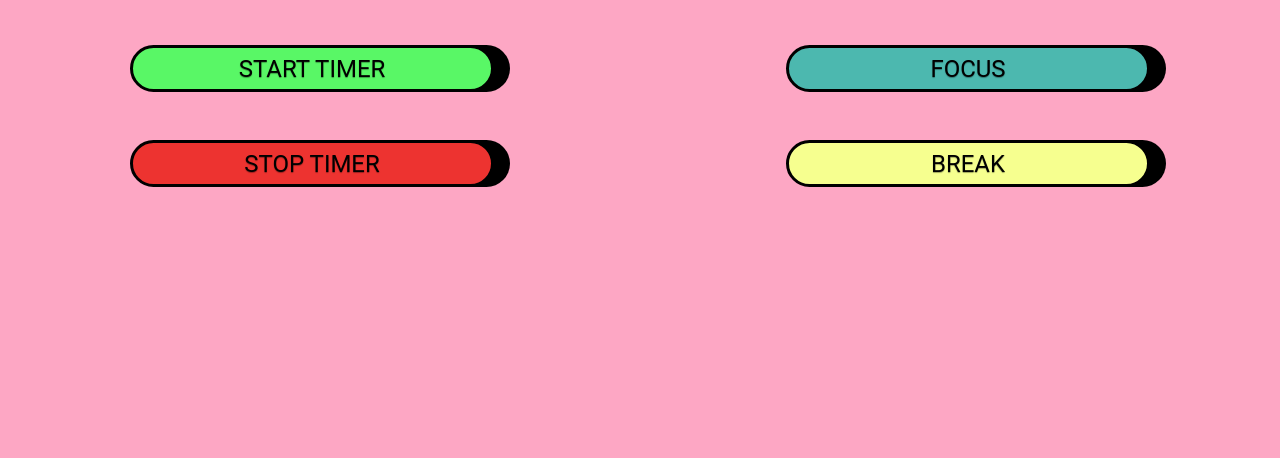
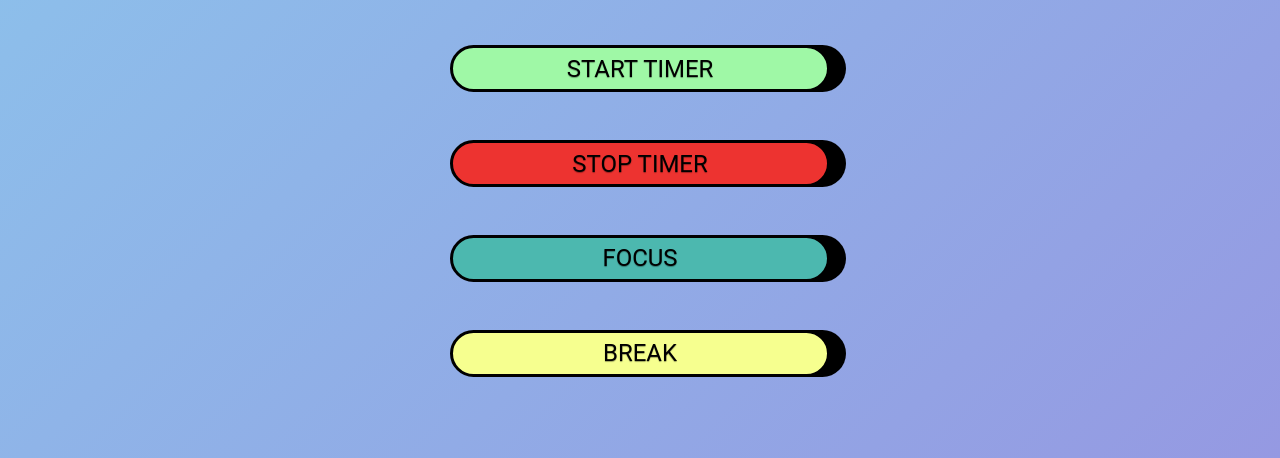
Before and after one commit to carlos-ds/rxjs-pomodoro, a website built with Parcel: page index.html in a window 1280 px wide. Shown: the part 358-816 px from the top of the page. Built offline with nearby package versions, Linux system fonts and the light colour scheme.

Commit message:
Updated background and grid

```diff
--- a/css/style.css
+++ b/css/style.css
@@ -8,26 +8,30 @@
 body {
   font-family: Arial, Helvetica, sans-serif;
   height: 100vh;
-  background: #fda7c4;
   overflow: hidden;
+  background-color: #8bc6ec;
+  background-image: linear-gradient(135deg, #8bc6ec 0%, #9599e2 100%);
 }
 
 #grid {
   display: grid;
-  grid-template-columns: repeat(2, 1fr);
+  grid-template-columns: 1fr;
   grid-template-rows: 2fr, 2fr, 1fr, 1fr;
   grid-template-areas:
-    'header header'
-    'timer timer'
-    'start focus'
-    'stop break';
+    'header'
+    'timer'
+    'start'
+    'stop'
+    'focus'
+    'break';
   gap: 3rem;
   width: 100%;
   padding: 5rem 0;
+  align-content: center;
 }
 
 .btn {
-  width: 60%;
+  width: 30%;
   display: inline-block;
   padding: 0.4rem 1.6rem;
   margin: auto;
@@ -99,7 +103,7 @@ header {
 
 .btn--action-start {
   grid-area: start;
-  background: #59f766;
+  background: #9ff8a6;
 }
 
 .btn--action-stop {
@@ -117,13 +121,6 @@ header {
     display: grid;
     grid-template-columns: 1fr;
     grid-template-rows: 2fr, 2fr, 1fr, 1fr;
-    grid-template-areas:
-      'header'
-      'timer'
-      'start'
-      'stop'
-      'focus'
-      'break';
     gap: 1rem;
     width: 100%;
   }
```
